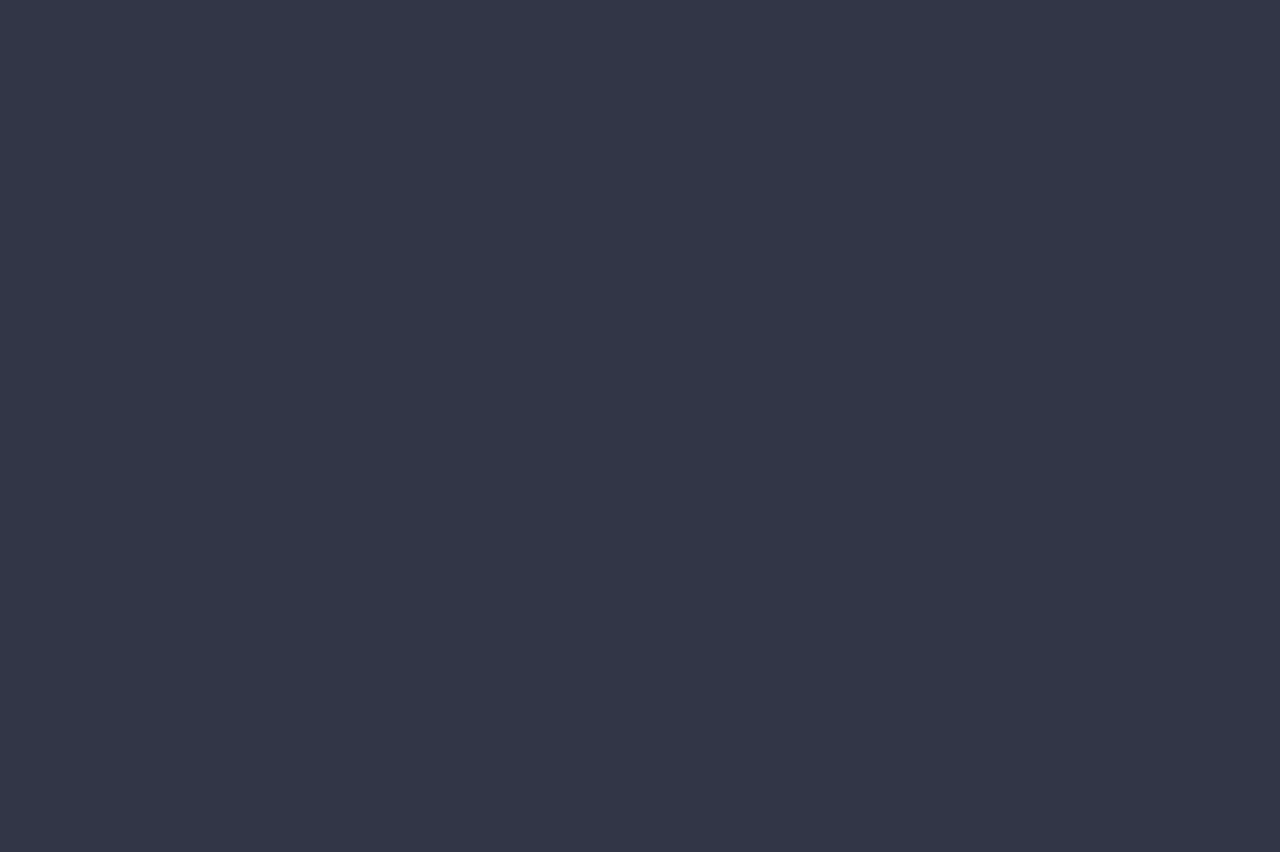
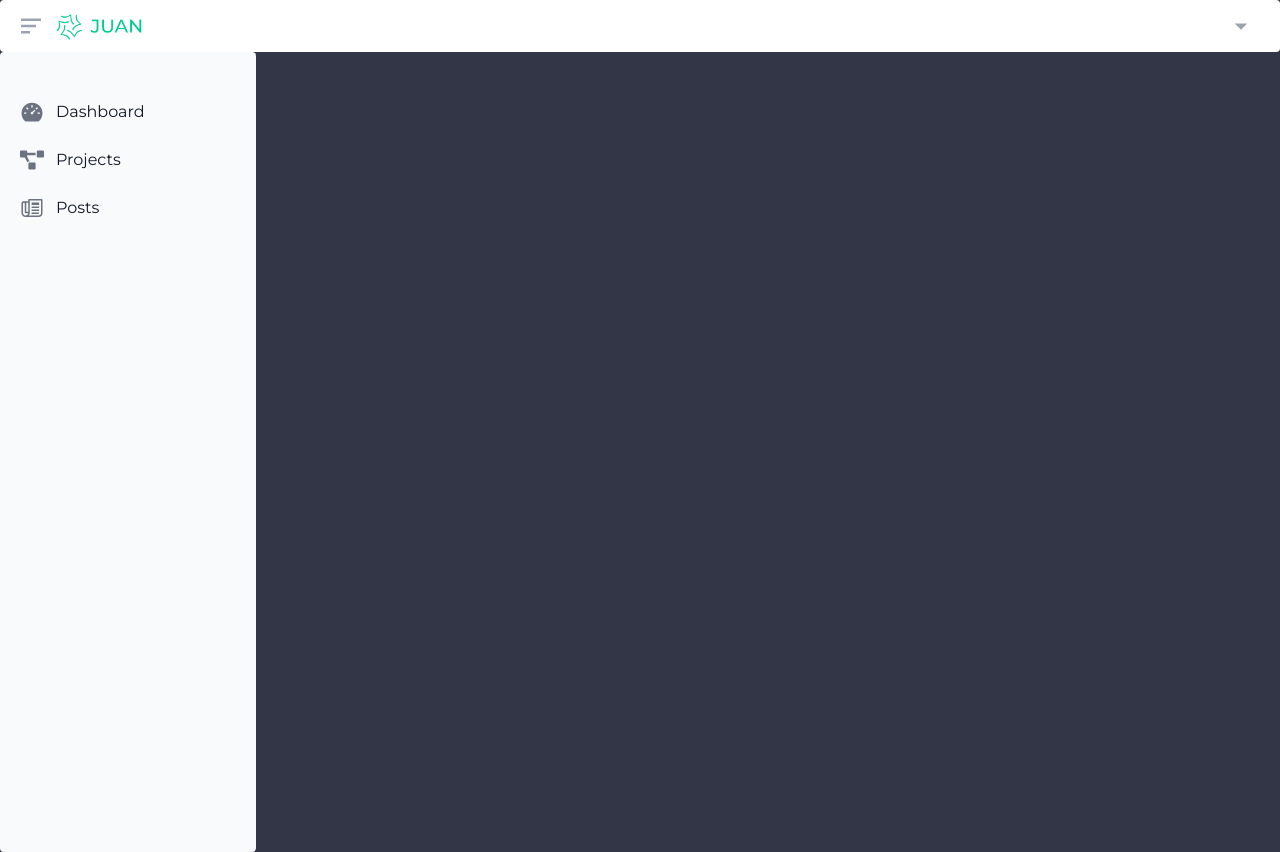
Before and after one commit to juanangelaalma/portofolio-2022, a React (Create React App) app: page /admin in a window 1280 px wide. Before the commit this address had no page. Before the commit the page ends 800 px from the top, so only its background shows below. Built offline with nearby package versions, Linux system fonts and the light colour scheme.

Commit message:
add navbar and sidebar for admin

```diff
--- a/src/App.js
+++ b/src/App.js
@@ -1,7 +1,7 @@
 import React from 'react'
 import { BrowserRouter, Route, Routes } from 'react-router-dom'
 
-import {HomeContainer, Home, Login} from './pages'
+import {HomeContainer, Home, Login, AdminContainer, Dashboard} from './pages'
 import "./App.css"
 
 const App = () => {
@@ -11,6 +11,10 @@ const App = () => {
         <Route path='/' element={<HomeContainer />}>
           <Route index element={<Home />} />
           <Route path='login' element={<Login />} />
+          <Route path='admin' element={<AdminContainer />}>
+            <Route index element={<Dashboard />} />
+            <Route path='dashboard' element={<Dashboard />} />
+          </Route>
         </Route>
       </Routes>
     </BrowserRouter>
--- /dev/null
+++ b/src/components/admin/Menu.jsx
@@ -0,0 +1,15 @@
+import React, { useState } from 'react'
+import Sidebar from './Sidebar'
+import Navbar from './Navbar'
+
+const Menu = () => {
+  const [isActiveSidebar, setIsActiveSidebar] = useState(true);
+  return (
+    <div className='flex flex-col'>
+      <Navbar isActiveSidebar={isActiveSidebar} setIsActiveSidebar={setIsActiveSidebar} />
+      <Sidebar isActiveSidebar={isActiveSidebar} />
+    </div>
+  )
+}
+
+export default Menu
--- /dev/null
+++ b/src/components/admin/Navbar.jsx
@@ -0,0 +1,40 @@
+import React, { useState } from 'react'
+import { MdOutlineArrowDropDown } from 'react-icons/md'
+
+import SidebarToggle from './SidebarToggle'
+import logo from "../../assets/png/logo.png"
+
+const Navbar = ({ isActiveSidebar, setIsActiveSidebar }) => {
+  const [isOpenDropdown, setIsOpenDropdown] = useState(false)
+
+  return (
+    <nav className="bg-white w-100 border-gray-200 px-2 sm:px-4 py-2.5 rounded dark:bg-gray-800">
+      <div className="container flex flex-wrap justify-between items-center">
+        <div className='flex flex-row-reverse items-center gap-2'>
+          <img className='max-w-[150px]' src={logo} alt="" />
+          <div className='text-gray-400'>
+            <SidebarToggle setIsActiveSidebar={setIsActiveSidebar} isActiveSidebar={isActiveSidebar} />
+          </div>
+        </div>
+        <div className="md:block md:w-auto" id="mobile-menu">
+          <ul className="flex flex-col md:flex-row md:space-x-8 md:mt-0 md:text-sm md:font-medium">
+            <li className='relative'>
+              <button onClick={() => setIsOpenDropdown(!isOpenDropdown)} className="flex items-center justify-between w-full pr-2 font-medium text-gray-400 dark:hover:bg-gray-800 md:dark:hover:bg-transparent">
+                <MdOutlineArrowDropDown size={30} />
+              </button>
+              { isOpenDropdown && (
+                <div className="z-10 absolute top-8 right-4 font-serif bg-white divide-y divide-gray-100 rounded shadow w-44 dark:bg-gray-700 dark:divide-gray-600">
+                  <div className="py-1">
+                    <a href="#" className="block px-4 py-2 text-sm text-gray-700 hover:bg-gray-100 dark:hover:bg-gray-600 dark:text-gray-400 dark:hover:text-white">Sign out</a>
+                  </div>
+                </div>
+              ) }
+            </li>
+          </ul>
+        </div>
+      </div>
+    </nav>
+  )
+}
+
+export default Navbar
--- /dev/null
+++ b/src/components/admin/Sidebar.jsx
@@ -0,0 +1,45 @@
+import React, { useState } from "react";
+
+import { AiFillDashboard } from 'react-icons/ai'
+import { FaProjectDiagram } from 'react-icons/fa'
+import { IoMdPaper } from 'react-icons/io'
+
+const Sidebar = ({ isActiveSidebar }) => {
+  return (
+    <aside className={`w-64 duration-500${isActiveSidebar ? '' : ' ml-[-100%]'}`} aria-label="Sidebar">
+      <div className="overflow-y-auto py-4 pt-10 h-screen px-3 bg-gray-50 rounded dark:bg-gray-800">
+        <ul className="space-y-2 font-serif">
+          <li>
+            <a
+              href="#"
+              className="flex items-center p-2 text-base font-normal text-gray-900 rounded-lg dark:text-white hover:bg-gray-100 dark:hover:bg-gray-700"
+            >
+              <AiFillDashboard className="w-6 h-6 text-gray-500 transition duration-75 dark:text-gray-400 group-hover:text-gray-900 dark:group-hover:text-white" />
+              <span className="ml-3">Dashboard</span>
+            </a>
+          </li>
+          <li>
+            <a
+              href="#"
+              className="flex items-center p-2 text-base font-normal text-gray-900 rounded-lg dark:text-white hover:bg-gray-100 dark:hover:bg-gray-700"
+            >
+              <FaProjectDiagram className="flex-shrink-0 w-6 h-6 text-gray-500 transition duration-75 dark:text-gray-400 group-hover:text-gray-900 dark:group-hover:text-white" />
+              <span className="flex-1 ml-3 whitespace-nowrap">Projects</span>
+            </a>
+          </li>
+          <li>
+            <a
+              href="#"
+              className="flex items-center p-2 text-base font-normal text-gray-900 rounded-lg dark:text-white hover:bg-gray-100 dark:hover:bg-gray-700"
+            >
+              <IoMdPaper className="flex-shrink-0 w-6 h-6 text-gray-500 transition duration-75 dark:text-gray-400 group-hover:text-gray-900 dark:group-hover:text-white" />
+              <span className="flex-1 ml-3 whitespace-nowrap">Posts</span>
+            </a>
+          </li>
+        </ul>
+      </div>
+    </aside>
+  );
+};
+
+export default Sidebar;
--- /dev/null
+++ b/src/components/admin/SidebarToggle.jsx
@@ -0,0 +1,12 @@
+import React from "react";
+import { BiMenuAltLeft } from "react-icons/bi";
+
+const SidebarToggle = ({ isActiveSidebar, setIsActiveSidebar }) => {
+  return (
+    <div onClick={() => setIsActiveSidebar(!isActiveSidebar)}>
+      <BiMenuAltLeft size={30} />
+    </div>
+  );
+};
+
+export default SidebarToggle;
--- a/src/components/index.js
+++ b/src/components/index.js
@@ -2,4 +2,6 @@ import HeaderOfList from "./headoflist/HeaderOfList";
 import Navbar from "./navbar/Navbar";
 import Project from "./project/Project";
 
-export { HeaderOfList, Navbar, Project }
+import MenuAdmin from "./admin/Menu"
+
+export { HeaderOfList, Navbar, Project, MenuAdmin }
--- /dev/null
+++ b/src/pages/admin/AdminContainer.js
@@ -0,0 +1,13 @@
+import React from 'react'
+import { Outlet } from 'react-router-dom'
+import "./admin.css"
+
+const AdminContainer = () => {
+  return (
+    <div>
+      <Outlet />
+    </div>
+  )
+}
+
+export default AdminContainer
--- a/src/pages/admin/Dashboard.js
+++ b/src/pages/admin/Dashboard.js
@@ -0,0 +1,12 @@
+import React, { useState } from "react";
+import { MenuAdmin } from "../../components";
+
+const Dashboard = () => {
+  return (
+    <div>
+      <MenuAdmin />
+    </div>
+  );
+};
+
+export default Dashboard;
--- a/src/pages/index.js
+++ b/src/pages/index.js
@@ -1,5 +1,7 @@
 import HomeContainer from "./HomeContainer";
 import Home from "./Home";
 import Login from "./Login";
+import AdminContainer from "./admin/AdminContainer"
+import Dashboard from "./admin/Dashboard";
 
-export { HomeContainer, Login, Home }
+export { HomeContainer, Login, Home, AdminContainer, Dashboard }
--- a/tailwind.config.js
+++ b/tailwind.config.js
@@ -3,7 +3,14 @@ module.exports = {
     "./src/**/*.{js,jsx,ts,tsx}",
   ],
   theme: {
-    extend: {},
+    extend: {
+      colors: {
+        'green': '#00CC8F',
+      },
+      fontFamily: {
+        serif: ['Montserrat', 'sans-serif']
+      }
+    },
   },
   plugins: [],
 }
```
